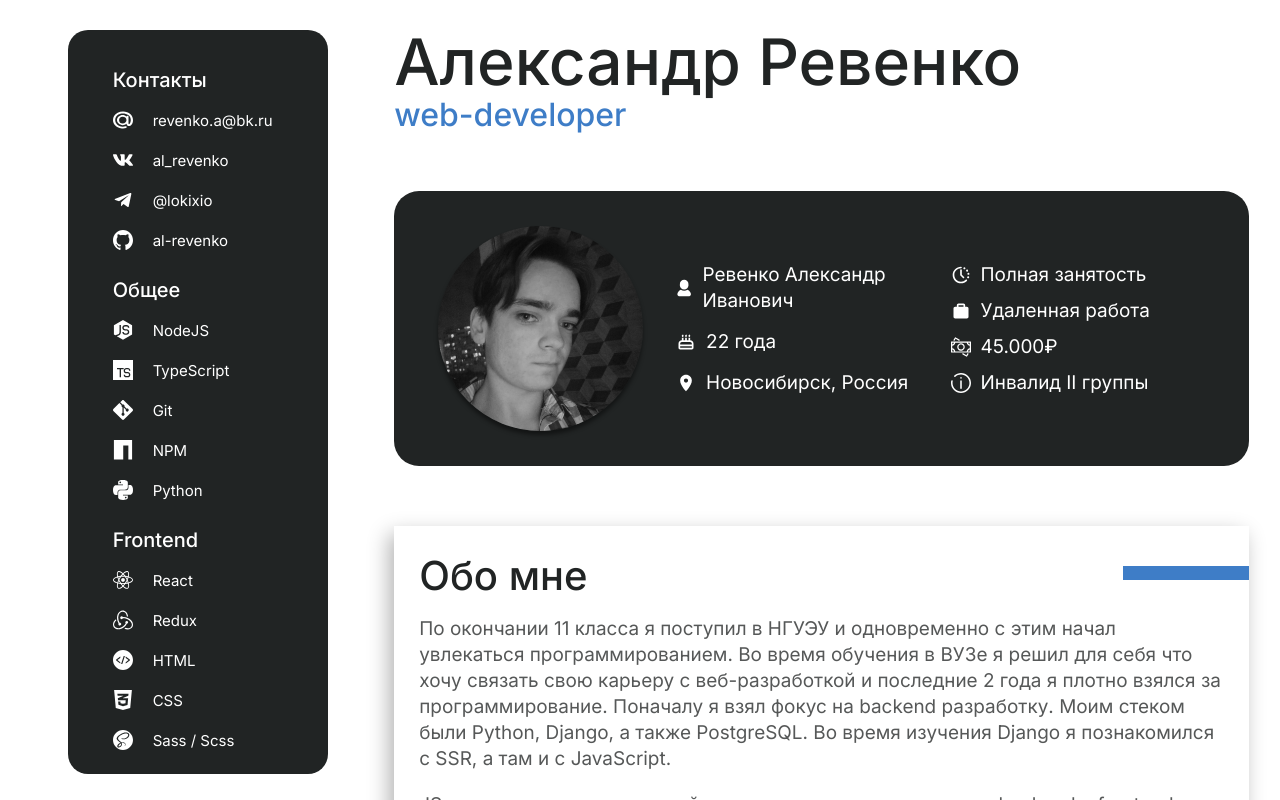
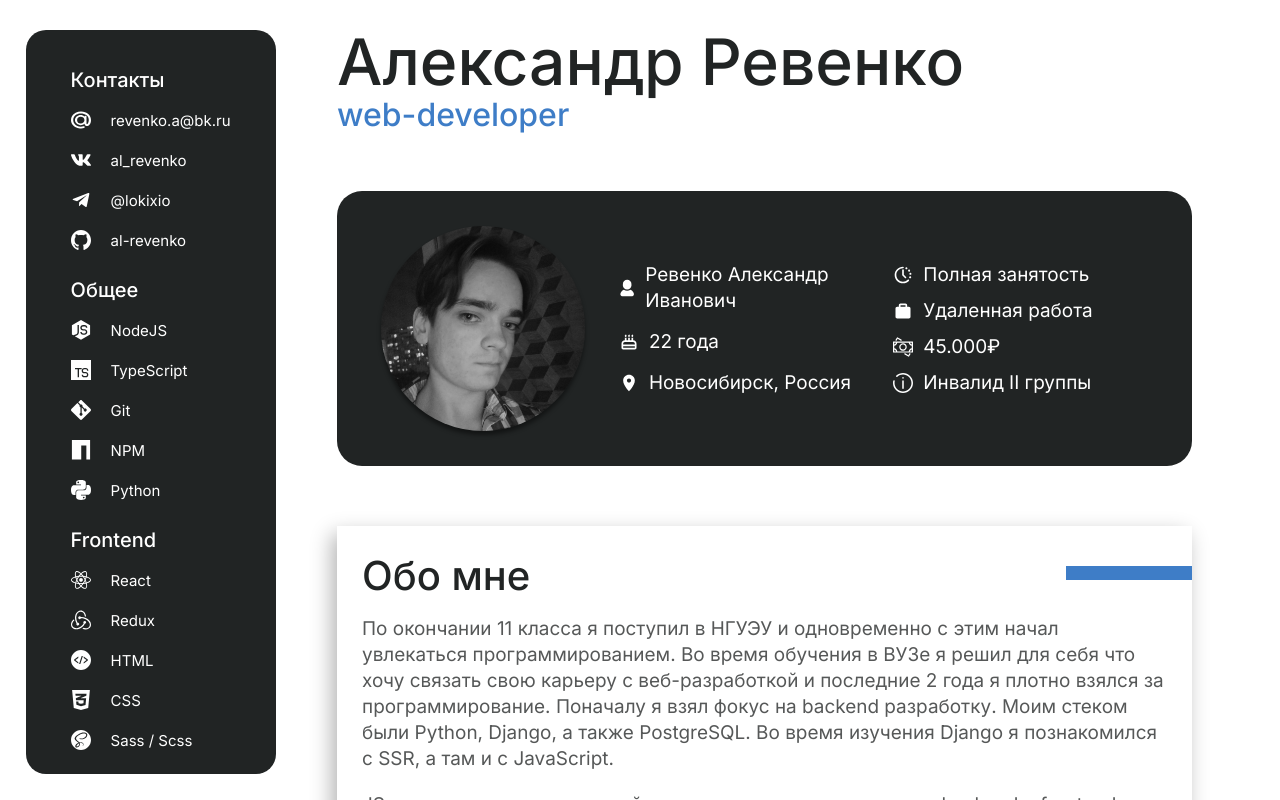
Before and after one commit to al-revenko/resume, a React (Vite) app: page / in a window 1280 px wide. Shown: the top 800 px of the page. Built offline with nearby package versions, Linux system fonts and the light colour scheme.

Commit message:
Изменил grid сетку чтобы центрировать MainContent немного поменял стили компонента sidebar чтобы он не растягивался по высоте

```diff
--- a/src/components/App.module.scss
+++ b/src/components/App.module.scss
@@ -3,9 +3,9 @@
 .container {
   margin: 0 2%;
   display: grid;
-  gap: 2%;
-  grid-template-columns: 2fr 5fr;
-  grid-template-areas: "sidebar main";
+  gap: 5%;
+  grid-template-columns: 1fr auto 1fr;
+  grid-template-areas: "sidebar main .";
 
   @media screen and (max-width: $width-laptop ) {
     display: flex;
--- a/src/components/main-content/MainContent.module.scss
+++ b/src/components/main-content/MainContent.module.scss
@@ -2,6 +2,7 @@
 
 .container {
   grid-area: main;
+  justify-self: center;
 
   display: flex;
   width: 100%;
--- a/src/components/sidebar/Sidebar.module.scss
+++ b/src/components/sidebar/Sidebar.module.scss
@@ -1,10 +1,16 @@
 @use '~/styles/_colors.module.scss' as *;
 @use '~/styles/_breakpoints.module.scss' as *;
 
+.wrapper {
+  grid-area: sidebar;
+  justify-self: end;
+
+  @media screen and (max-width: $width-laptop){
+    display: none;
+  }
+}
+
 .container {
-  justify-self: center;
-  grid-area: sidebar;
-
   display: flex;
   flex-direction: column;
   gap: 30px;
@@ -12,12 +18,8 @@
   background-color: $theme-color-1;
   width: 100%;
   max-width: 260px;
-  max-height: 93vh;
+  max-height: 93dvh;
   position: sticky;
   top: 30px;
   border-radius: 20px;
-
-  @media screen and (max-width: $width-laptop){
-    display: none;
-  }
 }
--- a/src/components/sidebar/Sidebar.tsx
+++ b/src/components/sidebar/Sidebar.tsx
@@ -3,8 +3,10 @@ import Categories from './categories/Categories';
 
 function Sidebar() {
   return (
-    <aside className={style.container}>
-      <Categories />
+    <aside className={style.wrapper}>
+      <div className={style.container}>
+        <Categories />
+      </div>
     </aside>
   )
 }
```
